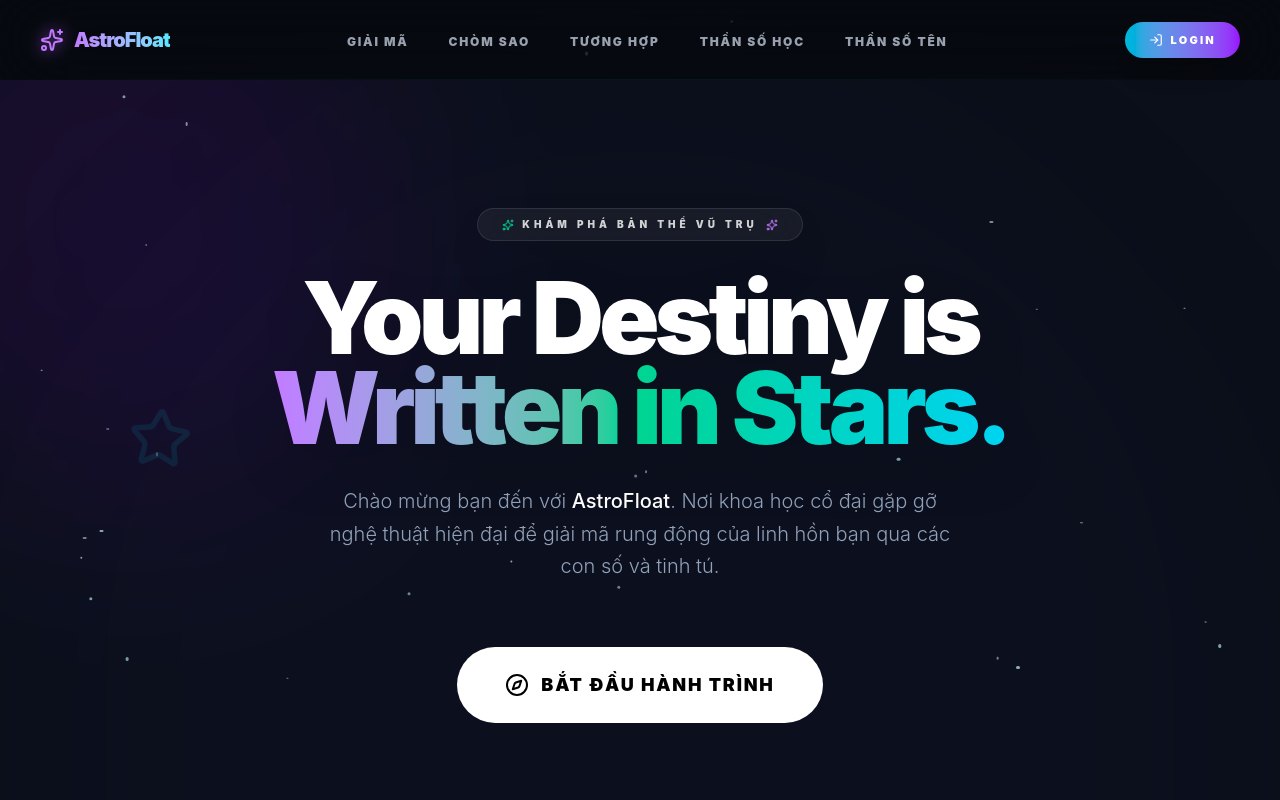
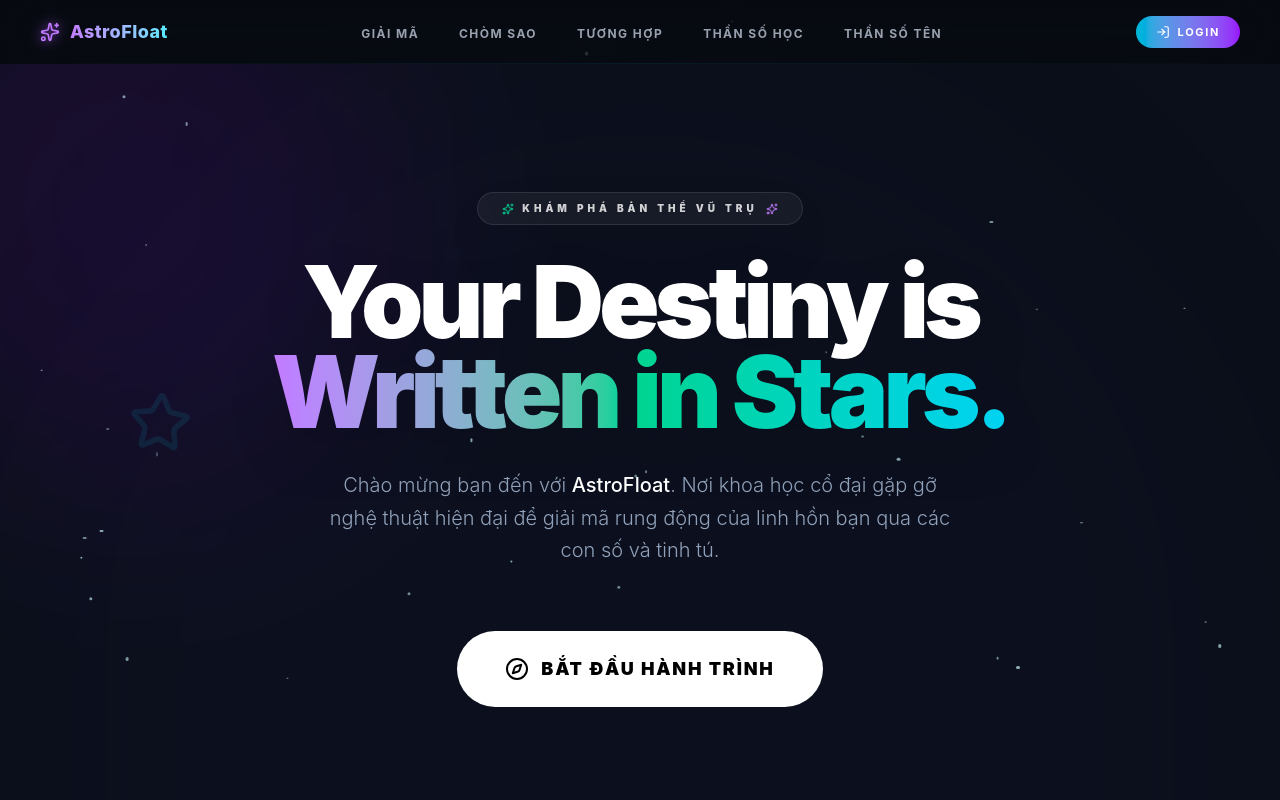
Before and after one commit to TuanDatCoder/AstroFloat, a React (Vite) app: page / in a window 1280 px wide. Shown: the top 800 px of the page. Built offline with nearby package versions, Linux system fonts and the light colour scheme.

Commit message:
Compact header design update to prevent zoomed-in feel

```diff
--- a/src/components/Header.jsx
+++ b/src/components/Header.jsx
@@ -56,16 +56,16 @@
       {/* Đường glow mỏng chạy ngang dưới header */}
       <div className="absolute bottom-0 left-0 right-0 h-px bg-gradient-to-r from-transparent via-cyan-500/30 to-transparent" />
 
-      <nav className="flex items-center justify-between px-6 lg:px-10 h-20 bg-black/40 backdrop-blur-2xl">
+      <nav className="flex items-center justify-between px-6 lg:px-10 h-16 bg-black/30 backdrop-blur-xl">
 
         {/* LEFT PLACEHOLDER FOR MOBILE (to keep logo middle if preferred, but standard is logo left) */}
 
         {/* LOGO */}
         <Link to="/" className="flex items-center gap-2.5 shrink-0 group">
           <motion.div whileHover={{ rotate: 360 }} transition={{ duration: 0.6, ease: 'easeInOut' }}>
-            <Sparkles className="w-6 h-6 text-purple-400 drop-shadow-[0_0_8px_rgba(168,85,247,0.8)]" />
+            <Sparkles className="w-5 h-5 text-purple-400 drop-shadow-[0_0_6px_rgba(168,85,247,0.8)]" />
           </motion.div>
-          <span className="text-xl font-black tracking-tighter bg-clip-text text-transparent bg-gradient-to-r from-purple-400 to-cyan-300">
+          <span className="text-lg font-extrabold tracking-wide bg-clip-text text-transparent bg-gradient-to-r from-purple-400 to-cyan-300">
             AstroFloat
           </span>
         </Link>
@@ -88,9 +88,9 @@
                   />
                 )}
                 <span
-                  className={`relative z-10 text-xs font-black tracking-[0.15em] transition-all duration-200 ${
+                  className={`relative z-10 text-xs font-bold tracking-[0.12em] transition-all duration-200 ${
                     active
-                      ? `${link.activeColor} drop-shadow-[0_0_10px_${link.glowColor}]`
+                      ? `${link.activeColor} drop-shadow-[0_0_8px_${link.glowColor}]`
                       : `text-gray-400 ${link.hoverClass}`
                   }`}
                 >
@@ -111,10 +111,10 @@
                     to="/profile"
                     className="flex items-center gap-2 px-3 py-1.5 rounded-full border border-white/10 bg-white/5 hover:bg-white/10 transition-all shadow-inner"
                   >
-                    <div className="w-8 h-8 rounded-full bg-gradient-to-br from-cyan-400 to-purple-500 flex items-center justify-center text-xs font-black text-white shrink-0 shadow-[0_0_12px_rgba(34,211,238,0.4)]">
+                    <div className="w-7 h-7 rounded-full bg-gradient-to-br from-cyan-400 to-purple-500 flex items-center justify-center text-[10px] font-black text-white shrink-0 shadow-[0_0_8px_rgba(34,211,238,0.4)]">
                       {(profile?.nickname || session.user.email || '?').slice(0, 1).toUpperCase()}
                     </div>
-                    <span className="hidden sm:inline-block text-xs font-bold text-white/90 max-w-[100px] truncate">
+                    <span className="hidden sm:inline-block text-xs font-semibold text-white/90 max-w-[100px] truncate">
                       {profile?.nickname || session.user.email?.split('@')[0]}
                     </span>
                   </Link>
@@ -123,7 +123,7 @@
                 <motion.div key="login" initial={{ opacity: 0, scale: 0.9 }} animate={{ opacity: 1, scale: 1 }} exit={{ opacity: 0, scale: 0.9 }}>
                   <Link
                     to="/login"
-                    className="group relative flex items-center gap-2 px-6 py-2.5 rounded-full font-black text-white text-[11px] tracking-[0.2em] overflow-hidden transition-all duration-300 shadow-xl"
+                    className="group relative flex items-center gap-2 px-5 py-2 rounded-full font-bold text-white text-[11px] tracking-[0.15em] overflow-hidden transition-all duration-300"
                   >
                     <div className="absolute inset-0 bg-gradient-to-r from-cyan-500 to-purple-600" />
                     <div className="absolute inset-0 bg-white/10 opacity-0 group-hover:opacity-100 transition-opacity" />
@@ -164,7 +164,7 @@
               animate={{ x: 0 }}
               exit={{ x: '100%' }}
               transition={{ type: 'spring', damping: 25, stiffness: 200 }}
-              className="fixed top-20 right-0 h-[calc(100vh-5rem)] w-4/5 max-w-sm bg-[#0B0F19]/90 backdrop-blur-3xl border-l border-white/5 lg:hidden z-[-1] p-8 flex flex-col gap-6"
+              className="fixed top-16 right-0 h-[calc(100vh-4rem)] w-4/5 max-w-sm bg-[#0B0F19]/90 backdrop-blur-3xl border-l border-white/5 lg:hidden z-[-1] p-8 flex flex-col gap-6"
             >
               <div className="text-[10px] font-black tracking-[0.4em] text-white/30 uppercase mb-4">
                 Danh Mục
```
